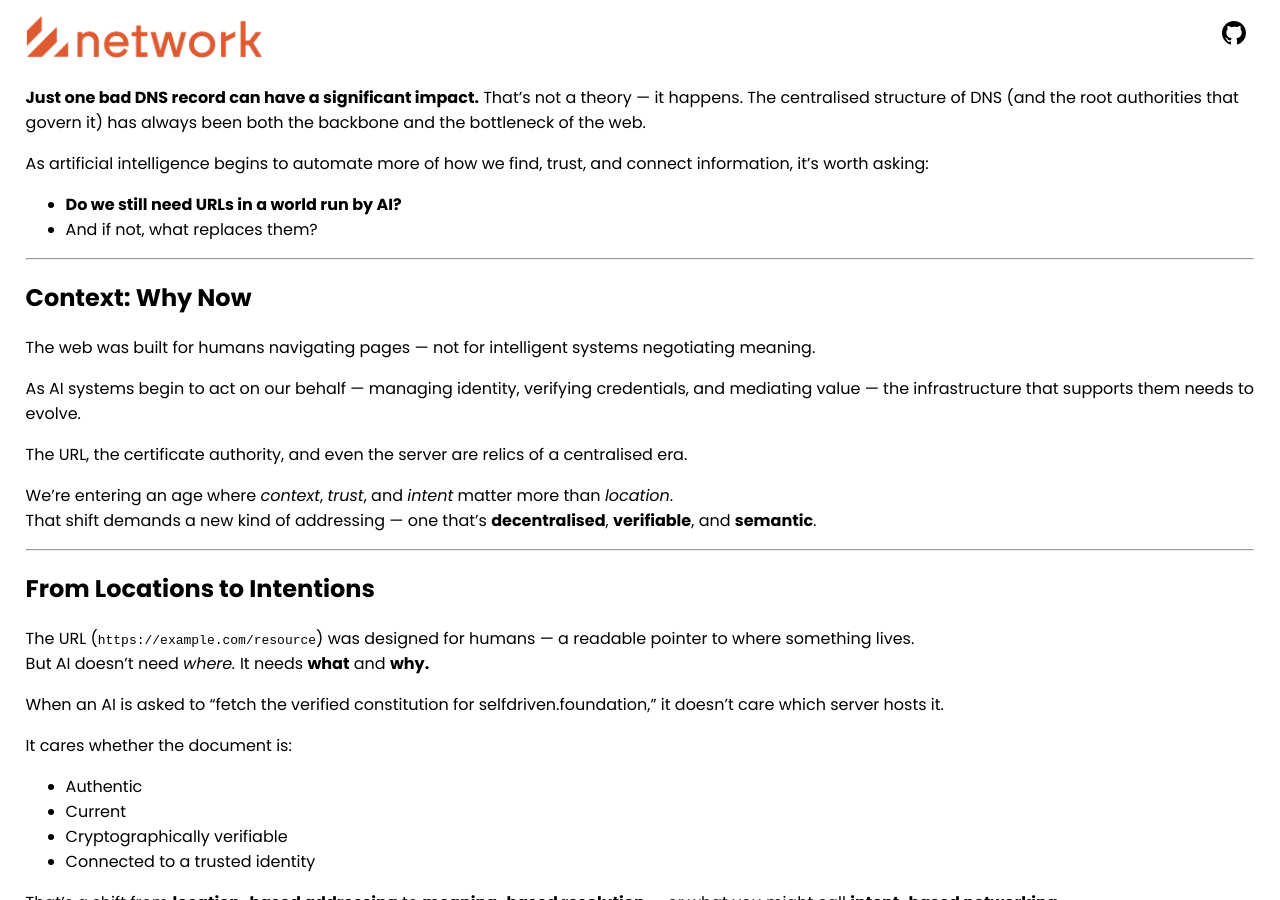
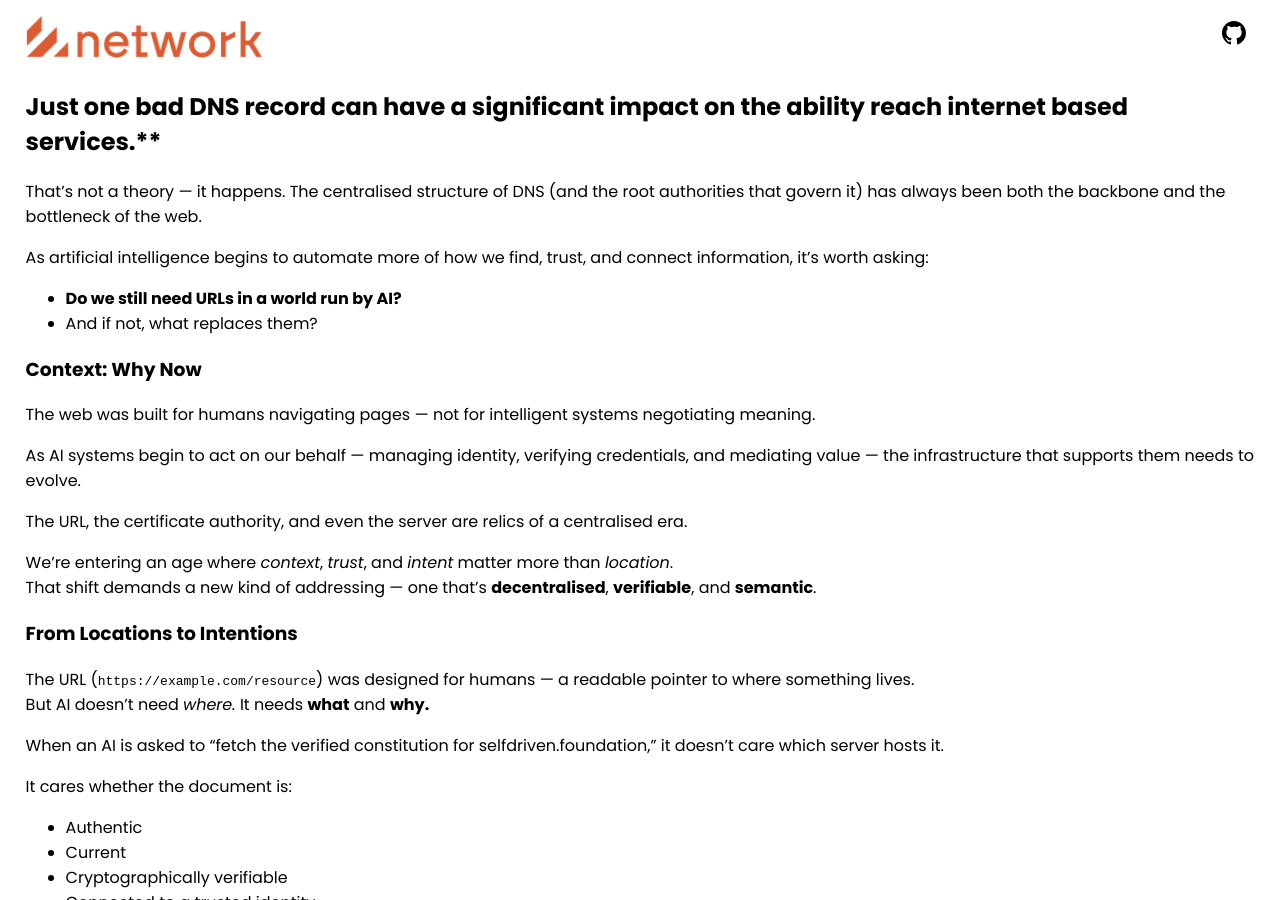
Before and after one commit to selfdriven-foundation/selfdriven-network, a Jekyll site: the page built from docs/pages/infra-interface-research-beyond-urls.md, in a window 1280 px wide and 900 px high. Built offline with Jekyll 4.4.1, drawn with Linux system fonts in a browser that asks for light colours.

Commit message:
beyond urls

```diff
--- a/docs/pages/infra-interface-research-beyond-urls.md
+++ b/docs/pages/infra-interface-research-beyond-urls.md
@@ -9,16 +9,15 @@ date: 2025-10-25
 image: /images/selfdriven-network-infra-research-beyond-urls.png
 ---
 
-**Just one bad DNS record can have a significant impact.**
+## Just one bad DNS record can have a significant impact on the ability reach internet based services.**
+
 That’s not a theory — it happens. The centralised structure of DNS (and the root authorities that govern it) has always been both the backbone and the bottleneck of the web.
 
 As artificial intelligence begins to automate more of how we find, trust, and connect information, it’s worth asking:
 - **Do we still need URLs in a world run by AI?**
 - And if not, what replaces them?
 
----
-
-## Context: Why Now
+### Context: Why Now
 
 The web was built for humans navigating pages — not for intelligent systems negotiating meaning.
 
@@ -29,9 +28,7 @@ The URL, the certificate authority, and even the server are relics of a centrali
 We’re entering an age where *context*, *trust*, and *intent* matter more than *location*.
 That shift demands a new kind of addressing — one that’s **decentralised**, **verifiable**, and **semantic**.
 
----
-
-## From Locations to Intentions
+### From Locations to Intentions
 
 The URL (`https://example.com/resource`) was designed for humans — a readable pointer to where something lives.
 But AI doesn’t need *where.* It needs **what** and **why.**
@@ -46,9 +43,7 @@ It cares whether the document is:
 
 That’s a shift from **location-based addressing** to **meaning-based resolution** — or what you might call **intent-based networking**.
 
----
-
-## The Architecture of Trust
+### The Architecture of Trust
 
 To build an internet that can be reasoned about by AI — not just indexed — we need a new architecture of trust.
 
@@ -62,9 +57,7 @@ To build an internet that can be reasoned about by AI — not just indexed — w
 
 Handshake sits in the **Naming layer** — the foundation that links human-readable meaning to verifiable cryptographic truth.
 
----
-
-## Handshake: The Decentralised Root Zone
+### Handshake: The Decentralised Root Zone
 
 Handshake replaces the centralised DNS root (run by ICANN and a few large registries) with a **blockchain-based registry of top-level domains**.
 
@@ -77,9 +70,7 @@ That means:
 
 Your name becomes a **trust root**, one that AI agents can resolve without relying on corporate or government intermediaries.
 
----
-
-## Handshake + DIDs = The New Trust Fabric
+### Handshake + DIDs = The New Trust Fabric
 
 In the AI-first internet, we’ll likely see a stack like this:
 
@@ -96,9 +87,7 @@ and **AI agents** resolve intent dynamically.
 
 Instead of a fragile web of URLs, we get a self-verifying network of meaning — where names are permanent and trust is native.
 
----
-
-## Interoperability and Resolver Bridges
+### Interoperability and Resolver Bridges
 
 Handshake doesn’t replace DNS overnight — it *bridges* it.
 Resolver gateways like [hns.to](https://hns.to) allow `.hns` domains to resolve from traditional browsers, while AI systems can query Handshake’s blockchain directly.
@@ -110,9 +99,7 @@ That means systems can operate across both **Web2 and Web3 namespaces**, allowin
 
 This bridge layer keeps the web accessible while laying the foundation for a trust-native internet.
 
----
-
-## AI Context Resolution in Action
+### AI Context Resolution in Action
 
 **Let’s imagine the next generation of the selfdriven.network AI interface:**
 
@@ -124,9 +111,7 @@ This bridge layer keeps the web accessible while laying the foundation for a tru
 
 That’s **AI-native resource resolution** — grounded in decentralised naming and verifiable identity.
 
----
-
-## What It Enables
+### What It Enables
 
 A Handshake-based addressing system makes possible:
 - **Trustless publication:** Governance documents, constitutions, or charters stored immutably and verifiably.
@@ -134,9 +119,7 @@ A Handshake-based addressing system makes possible:
 - **Decentralised governance:** Organisations publishing verifiable decisions without dependency on central web infrastructure.
 - **Human-readable sovereignty:** A `.selfdriven` namespace as both brand and blockchain identity — recognisable, but cryptographically secure.
 
----
-
-## Why It Matters
+### Why It Matters
 
 The internet began as a network of **locations**,
 evolved into a network of **links**,
@@ -146,17 +129,13 @@ Handshake keeps that evolution *anchored* — ensuring that as intelligence beco
 
 Handshake is DNS for the self-aware web — where names don’t just locate things, they mean things.
 
----
-
-## Diagram: The Post-URL Internet Stack
+### Diagram: The Post-URL Internet Stack
 
 <img src="/images/selfdriven-network-infra-research-beyond-urls.png" style="max-width:600px; border-radius: 20px;">
 
 *In the post-URL internet, AI resolves intent via decentralised identity (DIDs), naming (Handshake), and data (IPFS) layers — ensuring provenance and authenticity without centralised DNS.*
 
----
-
-## Closing Reflection
+### Closing Reflection
 
 The next web won’t be built from *pages* — it’ll be built from *proofs.*
 Handshake gives those proofs a name the world can trust.
```
Also changed, not shown: docs/pages/infra-interface-research-beyond-urls-handshake.md (+7 -17 lines).
